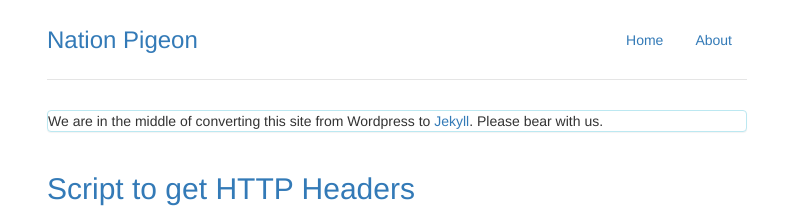
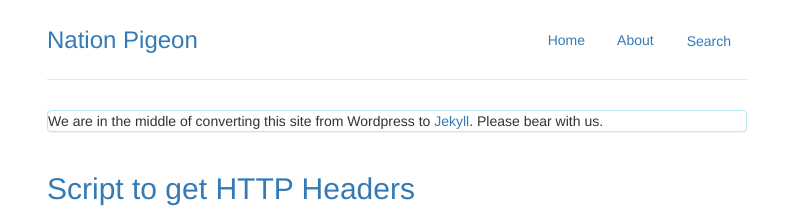
Before and after one commit to PMaynard/jekyll-nationpigeon, a Jekyll site: the page built from index.html, in a window 1280 px wide and 900 px high. Shown: the top 215 px of the window, without its empty margins (243-1036 px from the left). Built offline with Jekyll 4.4.1, drawn with Linux system fonts in a browser that asks for light colours; nearby versions of some CDN libraries; Markdown is read by kramdown in place of the engine named in the settings; the list of posts is cut into pages by our own code.

Commit message:
Basic search working

```diff
--- a/_config.yml
+++ b/_config.yml
@@ -11,6 +11,7 @@
 markdown:    maruku
 permalink:   /:title
 
+searchindex: yes
 paginate: 10
 
 nav:
--- a/_layouts/default.html
+++ b/_layouts/default.html
@@ -17,6 +17,10 @@
 	<link href="//netdna.bootstrapcdn.com/bootstrap/3.0.0-rc1/css/bootstrap.min.css" rel="stylesheet">
 	<script src="http://code.jquery.com/jquery.js"></script>
 	<script src="//netdna.bootstrapcdn.com/bootstrap/3.0.0-rc1/js/bootstrap.min.js"></script>
+
+	<!-- Search Stuffs -->
+	<script src="js/porter-stemmer.js"></script>
+	<script src="js/site-search.js"></script>
 
 	<!-- Open Graph -->
 	<meta property="og:title" content="{{ page.title }}" />
@@ -38,11 +42,34 @@
 					<li><a href="{{ n.permalink }}">{{ n.page }}</a></li>
 				{% endif %}
 			{% endfor %}
+			<li><a data-toggle="modal" href="#myModal" class="btn">Search</a></li>
 		</ul>
 		<h3 class="text-muted"><a href="/">Nation Pigeon</a></h3>
+
+
+ <!-- Modal -->
+  <div class="modal fade" id="myModal">
+    <div class="modal-dialog">
+      <div class="modal-content">
+        <div class="modal-header">
+          <button type="button" class="close" data-dismiss="modal" aria-hidden="true">&times;</button>
+          <h4 class="modal-title">Search The Site</h4>
+        </div>
+        <div class="modal-body">
+          <div class="row">
+          	<form class="pull-left" method="GET"><input class="form-control input-sm" type="text" name="search-text" id="search-text" placeholder="Search"></input></form>
+          </div>
+          <div id="search" class="row"></div>
+        </div>
+        <div class="modal-footer">
+          <button type="button" class="btn btn-default" data-dismiss="modal">Close</button>
+        </div>
+      </div><!-- /.modal-content -->
+    </div><!-- /.modal-dialog -->
+  </div><!-- /.modal -->
+
 	</div>
 		<div class="panel panel-info">We are in the middle of converting this site from Wordpress to <a href="http://jekyllrb.com">Jekyll</a>. Please bear with us.</div>
-
 		{{ content }}
       <div class="footer">
         <p>&copy; Nation Pigeon 2013</p>
```
